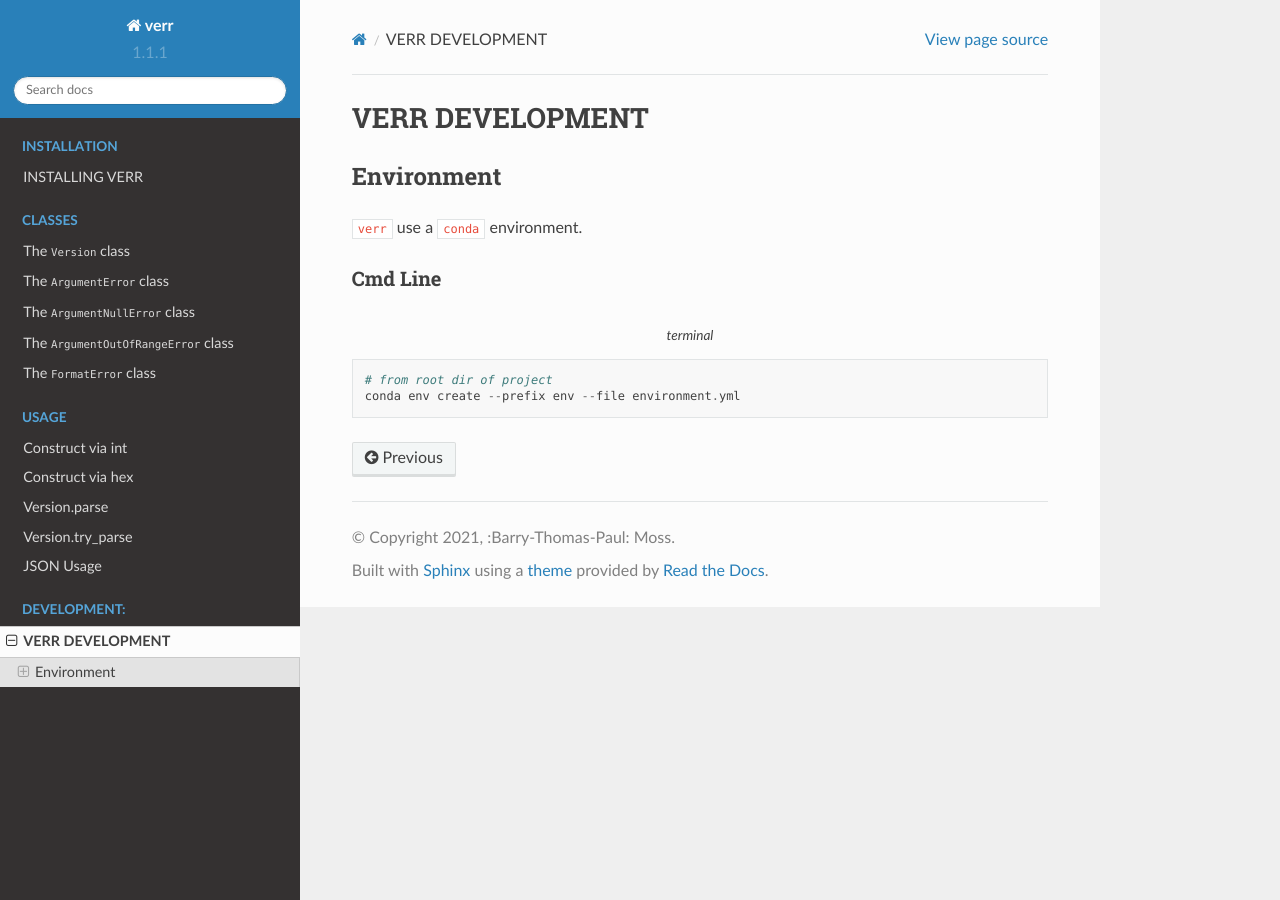
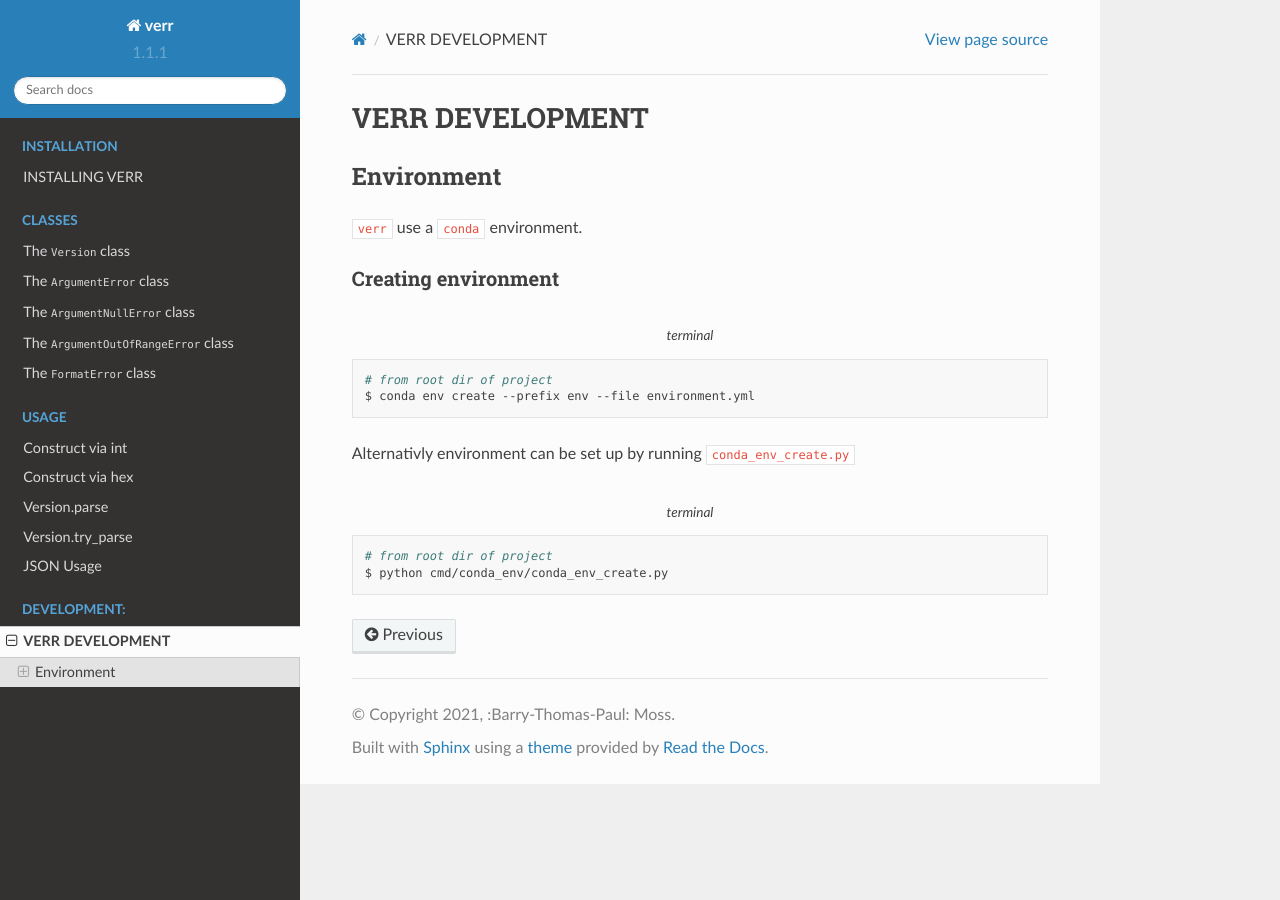
Before and after one commit to Amourspirit/python-version-num, a Sphinx documentation site: the page built from docs/dev/development.rst, in a window 1280 px wide. Built offline with Sphinx 7.4.7 and the Read the Docs theme 2.0.0, drawn with Linux system fonts in a browser that asks for light colours.

Commit message:
update development docs

```diff
--- a/docs/dev/development.rst
+++ b/docs/dev/development.rst
@@ -7,12 +7,21 @@ Environment
 
 ``verr`` use a ``conda`` environment.
 
-Cmd Line
---------
+Creating environment
+--------------------
 
-.. code-block:: python
+.. code-block:: bash
     :caption: terminal
-    :name: terminal
+    :name: terminal-conda
 
     # from root dir of project
-    conda env create --prefix env --file environment.yml
+    $ conda env create --prefix env --file environment.yml
+
+Alternativly environment can be set up by running ``conda_env_create.py``
+
+.. code-block:: bash
+    :caption: terminal
+    :name: terminal-python
+
+    # from root dir of project
+    $ python cmd/conda_env/conda_env_create.py
```
